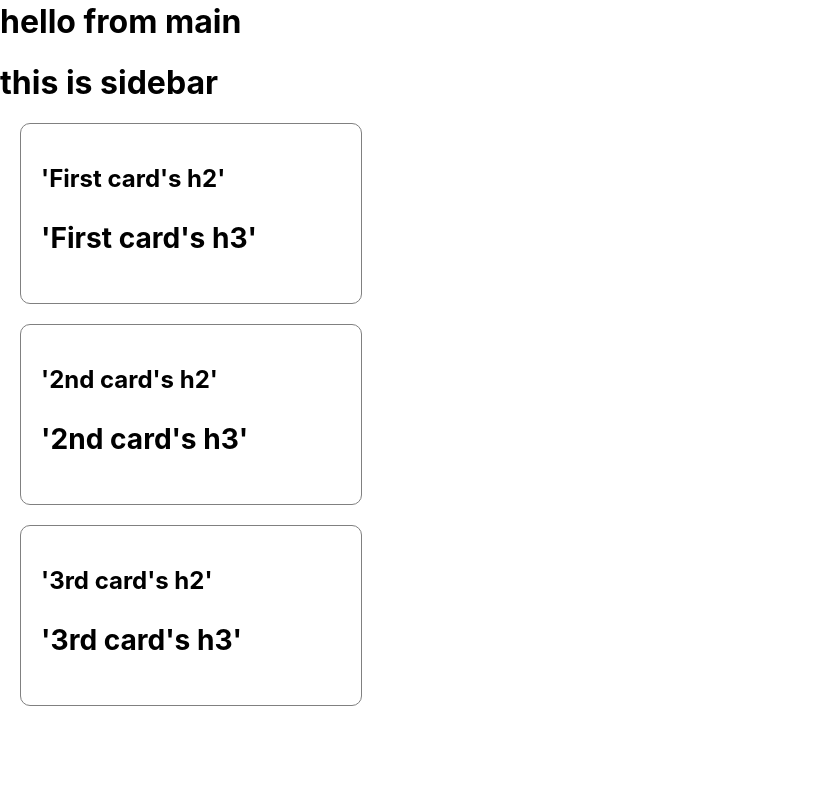
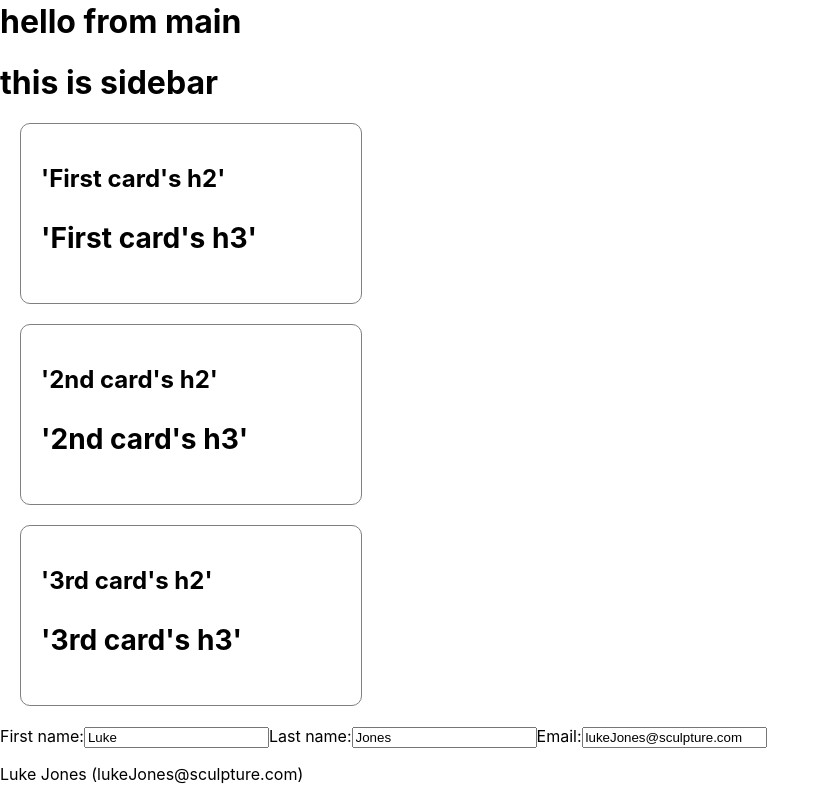
Before and after one commit to rihannas/Frontend-Projects, a React (Create React App) app in the folder Meta-Frontend/react/create_component/: page / in a window 1280 px wide. Shown: the part 299-1099 px from the top of the page, without its empty margins (0-830 px from the left). Before the commit the page ends 1025 px from the top, so only its background shows below. Built offline with nearby package versions, Linux system fonts and the light colour scheme.

Commit message:
Add RegisterForm component

```diff
--- a/Meta-Frontend/react/create_component/src/App.js
+++ b/Meta-Frontend/react/create_component/src/App.js
@@ -4,7 +4,7 @@
 import Main from './components/Main';
 import Sidebar from './components/Sidebar';
 import Card from './components/Card';
-
+import RegisterForm from './components/Form';
 function App() {
   return (
     <div>
@@ -16,7 +16,7 @@
         <Card h2="2nd card's h2" h3="2nd card's h3"/>
         <Card h2="3rd card's h2" h3="3rd card's h3"/>
       </div>
-
+      <RegisterForm />
     </div>
 
     );
--- /dev/null
+++ b/Meta-Frontend/react/create_component/src/components/Form.js
@@ -0,0 +1,54 @@
+import { useState } from 'react';
+
+export default function RegisterForm() {
+  const [form, setForm] = useState({
+    firstName: 'Luke',
+    lastName: 'Jones',
+    email: 'lukeJones@sculpture.com',
+  });
+  return (
+    <>
+      <label>
+        First name:
+        <input
+          value={form.firstName}
+          onChange={e => {
+            setForm({
+              ...form,
+              firstName: e.target.value
+            });
+          }}
+        />
+      </label>
+      <label>
+        Last name:
+        <input
+          value={form.lastName}
+          onChange={e => {
+            setForm({
+              ...form,
+              lastName: e.target.value
+            });
+          }}
+        />
+        </label>
+      <label>
+        Email:
+        <input
+          value={form.email}
+          onChange={e => {
+            setForm({
+              ...form,
+              email: e.target.value
+            });
+          }}
+        />
+      </label>
+      <p>
+        {form.firstName}{' '}
+        {form.lastName}{' '}
+        ({form.email})
+      </p>
+    </>
+  );
+}
```
